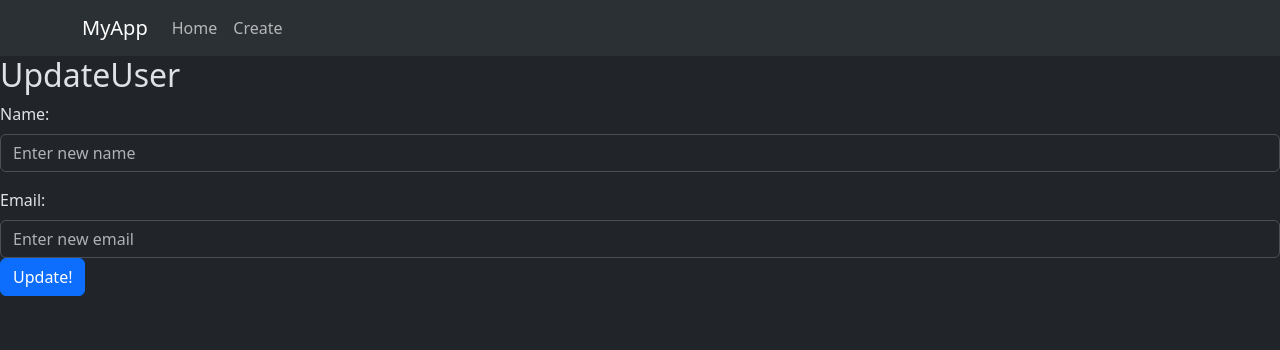
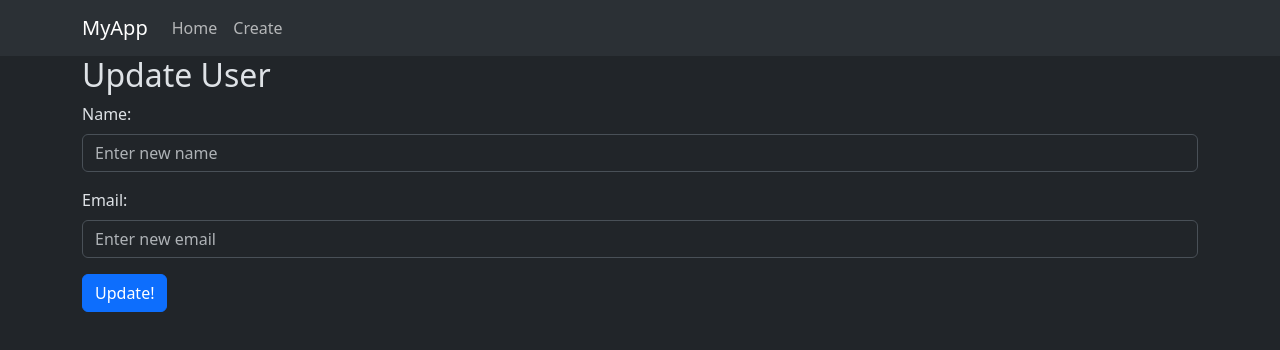
Before and after one commit to mauriciorfdev/project-users, a React (Vite) app in the folder frontend/: page /user/1 in a window 1280 px wide. Shown: the top 350 px of the page. Built offline with nearby package versions, Linux system fonts and the light colour scheme; no server answers.

Commit message:
update App & Add/Update User Component
added Container for Add/Upd User Component, HomePage imports UsersList & Route path='/' element=<HomePage/>'

```diff
--- a/frontend/src/App.jsx
+++ b/frontend/src/App.jsx
@@ -5,6 +5,7 @@ import { Routes, Route } from 'react-router-dom'
 import UsersList from './components/UsersList'
 import AddUser from './components/AddUser'
 import NoMatchPage from './pages/NoMatchPage'
+import HomePage from './pages/HomePage'
 import NavBar from './components/NavBar'
 import UpdateUser from './components/UpdateUser'
 /* import ToggleMode from './components/ToggleMode' */
@@ -16,7 +17,7 @@ function App() {
       <NavBar></NavBar>
       {/* <ToggleMode></ToggleMode> */}
       <Routes>
-        <Route path='/' element={<UsersList />} />
+        <Route path='/' element={<HomePage />} />
         <Route path='/user' element={<AddUser />} />
         <Route path='/user/:id' element={<UpdateUser />} />
         <Route path='*' element={<NoMatchPage />}></Route>
--- a/frontend/src/components/AddUser.jsx
+++ b/frontend/src/components/AddUser.jsx
@@ -2,6 +2,7 @@ import React, { useState } from 'react'
 import Form from 'react-bootstrap/Form'
 import Button from 'react-bootstrap/Button'
 import { useNavigate } from 'react-router-dom'
+import Container from 'react-bootstrap/esm/Container'
 
 const AddUser = () => {
   const [formData, setFormData] = useState({
@@ -10,7 +11,7 @@ const AddUser = () => {
   })
   const navigate = useNavigate();
 
-  async function handleSubmit(e){
+  async function handleSubmit(e) {
     e.preventDefault();
     try {
       const response = await fetch('http://localhost:5000/api/users', {
@@ -28,7 +29,7 @@ const AddUser = () => {
     }
   }
 
-  function handleInputChange(e){
+  function handleInputChange(e) {
     const name = e.target.name;
     const value = e.target.value;
     setFormData({
@@ -38,7 +39,8 @@ const AddUser = () => {
   }
 
   return (<>
-    <h2>AddUser</h2>
+    <Container>
+      <h2>Add New User</h2>
       <Form onSubmit={handleSubmit}>
         <Form.Group className='mb-3' controlId='formBasicName'>
           <Form.Label>Name: </Form.Label>
@@ -62,6 +64,7 @@ const AddUser = () => {
 
         <Button variant='primary' type='submit'>Submit</Button>
       </Form>
+    </Container>
   </>)
 }
 
--- a/frontend/src/components/UpdateUser.jsx
+++ b/frontend/src/components/UpdateUser.jsx
@@ -2,6 +2,7 @@ import React, { useEffect, useState } from 'react'
 import Form from 'react-bootstrap/Form'
 import { useNavigate, useParams } from 'react-router-dom'
 import Button from 'react-bootstrap/Button'
+import Container from 'react-bootstrap/esm/Container'
 
 
 const UpdateUser = () => {
@@ -55,7 +56,9 @@ async function handleSumbit(e){
 
 
   return (<>
-    <h2>UpdateUser</h2>
+    <Container>
+      <h2>Update User</h2>
+
       <Form onSubmit={handleSumbit}>
         <Form.Group className='mb-3' controlId='formUpdName'>
           <Form.Label>Name: </Form.Label>
@@ -67,7 +70,8 @@ async function handleSumbit(e){
             placeholder='Enter new name'
           ></Form.Control>
         </Form.Group>
-      <Form.Group>
+
+        <Form.Group className='mb-3'>
           <Form.Label>Email: </Form.Label>
           <Form.Control
             type='email'
@@ -80,6 +84,8 @@ async function handleSumbit(e){
 
         <Button type='submit'>Update!</Button>
       </Form>
+
+    </Container>
   </>)
 }
 
--- a/frontend/src/pages/HomePage.jsx
+++ b/frontend/src/pages/HomePage.jsx
@@ -1,9 +1,10 @@
 import React from 'react'
+import UsersList from '../components/UsersList'
 
 const HomePage = () => {
-    return(
-        <div>HomePage</div>
-    )
+  return (<>
+    <UsersList></UsersList>
+  </>)
 }
 
 export default HomePage
```
Lines whose indentation alone changed are shown as unchanged.
